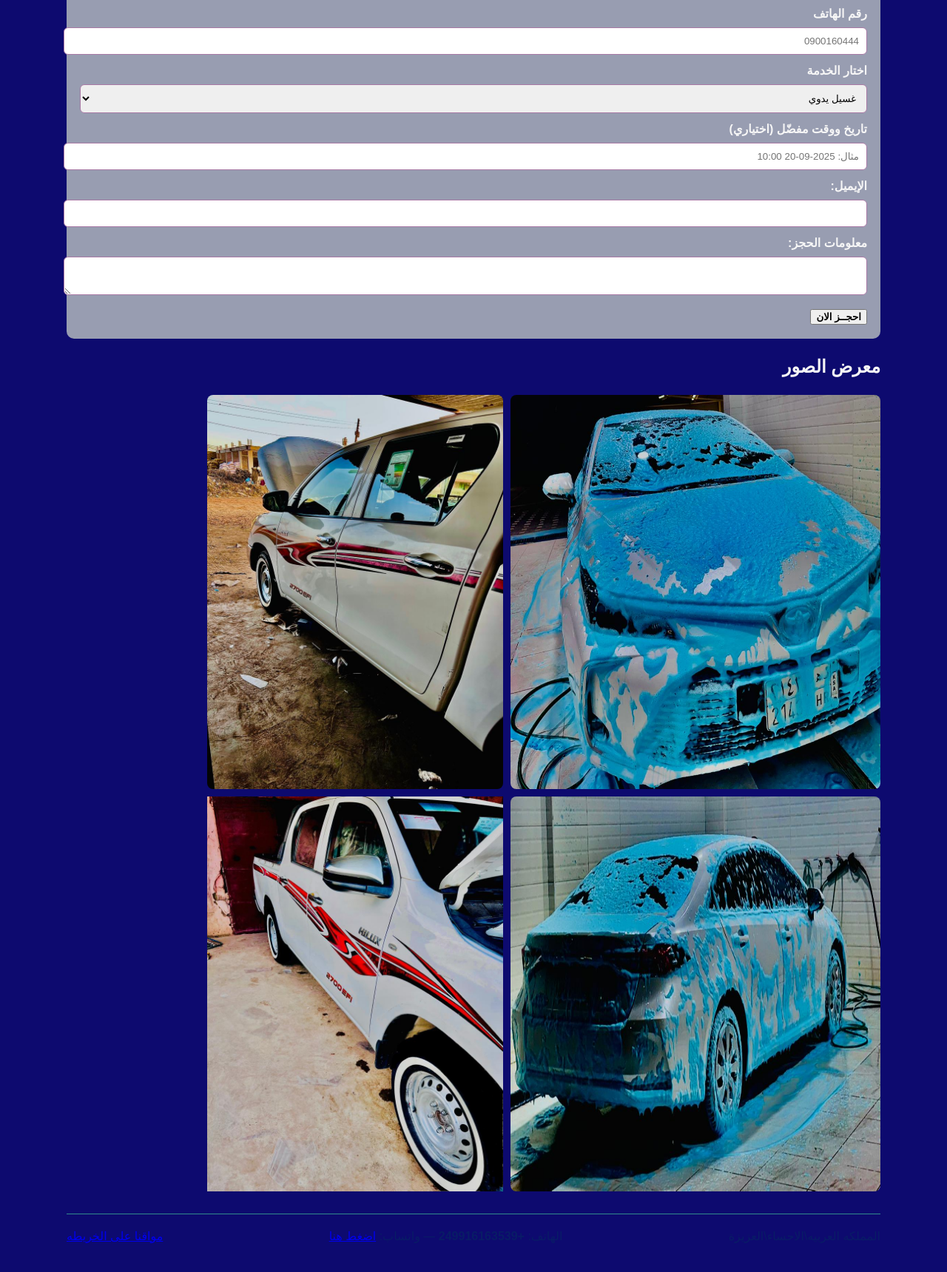
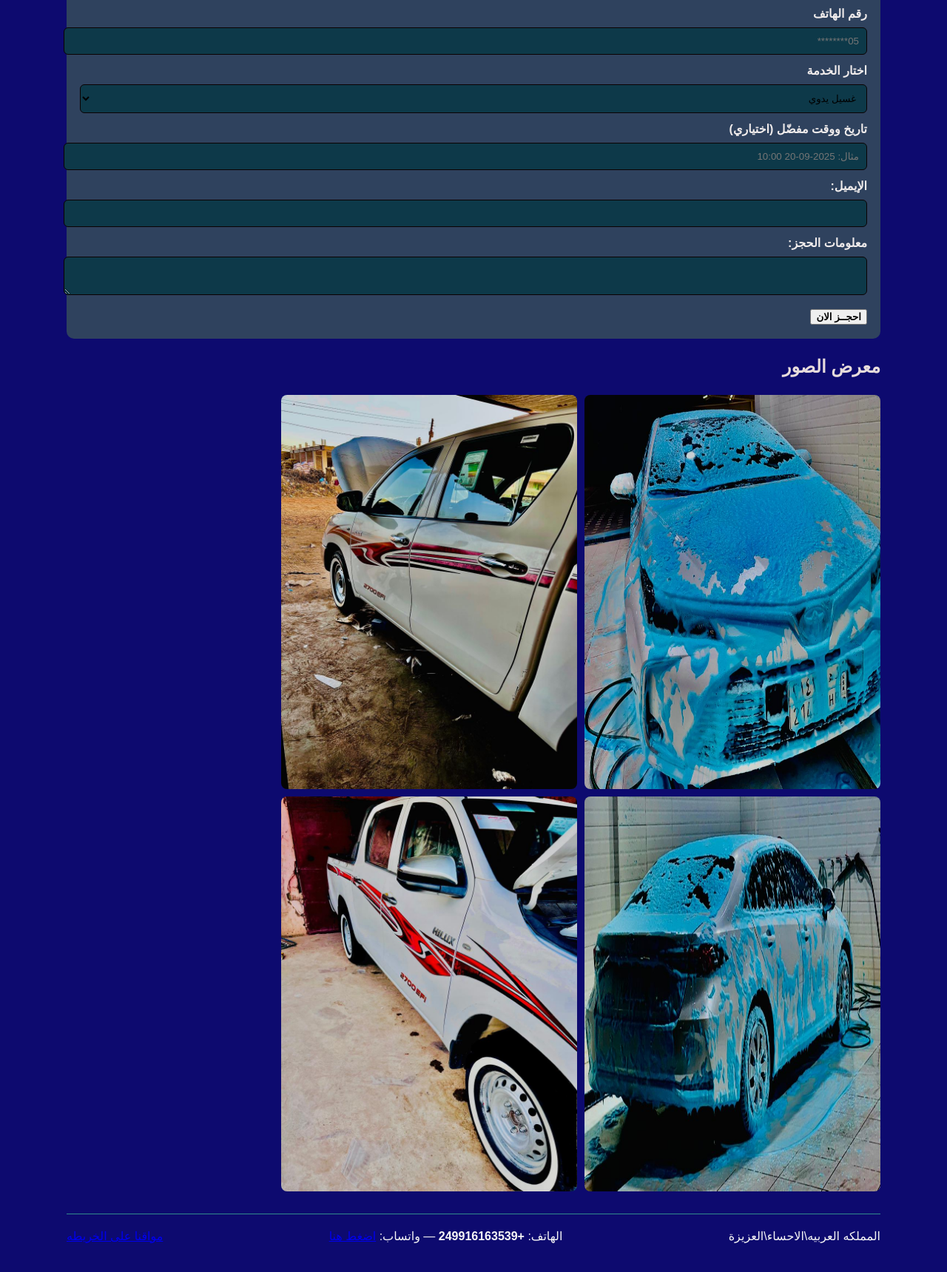
Before and after one commit to abdoufowzan28-alt/al-zool, a plain HTML site: page index.html in a window 1280 px wide. Shown: the part 758-2478 px from the top of the page at 74% size. Drawn offline with Linux system fonts and the light colour scheme.

Commit message:
Add contact form

```diff
--- a/index.html
+++ b/index.html
@@ -8,8 +8,8 @@
   <style>
     :root{
       --beige:#622557;
-      --red:#000000;
-      --dark:#f6f6f6;
+      --red:#161414;
+      --dark:#e7dcdc;
       --maxw:1100px;
       font-family: "Tajawal", sans-serif;
     }
@@ -21,15 +21,15 @@
     nav a{margin:0 10px;color:var(--dark);text-decoration:none;font-weight:600}
     .cta{background:var(--red);color:#84258b;padding:10px 16px;border-radius:6px;text-decoration:none}
     .hero{background-image:url('https://via.placeholder.com/1400x500');background-size:cover;background-position:center;border-radius:10px;padding:60px 20px;color:#fff;margin:18px 0;position:relative}
-    .hero-overlay{background:linear-gradient(90deg, rgb(237, 5, 40), rgb(16, 9, 144));position:absolute;inset:0;border-radius:10px}
+    .hero-overlay{background:linear-gradient(90deg, rgb(152, 19, 39), rgb(16, 9, 144));position:absolute;inset:0;border-radius:10px}
     .hero-content{position:relative;z-index:2;max-width:900px}
     .hero h1{font-size:34px;margin:0 0 10px}
     .hero p{margin:0 0 18px}
     .services{display:flex;gap:14px;flex-wrap:wrap;margin:20px 0}
-    .card{flex:1 1 220px;background:var(--beige);padding:18px;border-radius:10px;min-width:200px}
-    .booking{background:#b8bec1d0;padding:18px;border-radius:10px;margin:20px 0}
-    label{display:block;margin-bottom:6px;font-weight:600}
-    input,select,textarea{width:100%;padding:10px;margin-bottom:10px;border-radius:6px;border:1px solid #a879a5}
+    .card{flex:1 1 220px;background:var(--beige);padding:18px;border-radius:10px;min-width:200px }
+    .booking{background:#384f5bd0;padding:18px;border-radius:10px;margin:20px 0 }
+    label{display:block;margin-bottom:6px;font-weight:600 ; color:#f0ecec}
+    input,select,textarea{ background-color:#0d3949 ;width:100%;padding:10px;margin-bottom:10px;border-radius:6px;border:1px solid #0b0101}
     .btn-primary{background:var(--red);color:#959195;padding:10px 14px;border:none;border-radius:8px;cursor:pointer}
     footer{margin-top:30px;padding:18px 0;border-top:1px solid #318b8b;color:#04305c79}
     /* responsive */
@@ -63,7 +63,8 @@
       <div class="hero-content">
         <h1>مرحباً   في   الزول   كلين</h1>
         <p>خدمة يدوية متقنة، مواد آمنة، وأسعار واضحة. نخدم حلفا الجديدة.</p>
-        <a class="btn-primary" href="#booking">احجز موعد</a>
+        <a class="btn-primary" href="#booking" >احجز موعد  </a>
+
       </div>
     </section>
 
@@ -95,7 +96,7 @@
         <label for="name">الاسم</label>
         <input id="name" required placeholder="اسمك الكامل" />
         <label for="phone">رقم الهاتف</label>
-        <input id="phone" required placeholder="0900160444" />
+        <input id="phone" required placeholder="05********" />
         <label for="service">اختار الخدمة</label>
         <select id="service">
           <option>غسيل يدوي</option>
@@ -114,21 +115,19 @@
   <button type="submit"> <strong>احجــز الان</strong></button>
 </form>
 
-
     </section>
-
     <section id="gallery">
       <h2>معرض الصور</h2>
       <div style="display:flex;gap:10px;flex-wrap:wrap">
-      <img src="ab2.jpg.jpg" alt="w" style="width:500px;border-radius:8px"/>
-        <img src="ab4.jpg.jpg" alt="صورة" style="width:400px;border-radius:8px" />
-        <img src="ab3.jpg.jpg" alt="صورة" style="width:500px;border-radius:8px" />
-        <img src="ab1.JPG.jpg" style="width:400px;border-border-radius:8px"/>
+      <img src="ab2.jpg.jpg" alt="w" style="width:400px;border-radius:8px"/>
+        <img src="ab4.jpg.jpg" alt="صورة" style= "width:400px;border-radius:8px" />
+        <img src="ab3.jpg.jpg" alt="صورة" style="width:400px;border-radius:8px" />
+        <img src="ab1.JPG.jpg" style="width:400px; border-radius:8px"/>
       </div>
     </section>
 
     <footer>
-      <div style="display:flex;justify-content:space-between;align-items:center;gap:10px;flex-wrap:wrap">
+      <div style="display:flex;justify-content:space-between;align-items:center;gap:10px;flex-wrap:wrap ; color:#f6f6f6">
         <div>المملكه العربيه\الاحساء\العزيزة</div>
         <div>الهاتف: <strong>+249916163539</strong> — واتساب: <a href="#">اضغط هنا</a></div>
        <a href="https://maps.app.goo.gl/XWj4NjaEX5gYbZ2C8?g_st=ipc" target="_blank" rel="noopener">مواقنا على الخريطه  </a>
```
